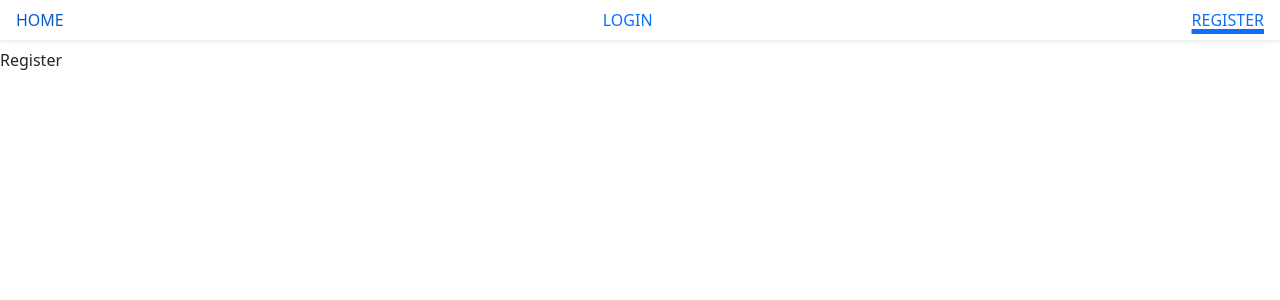
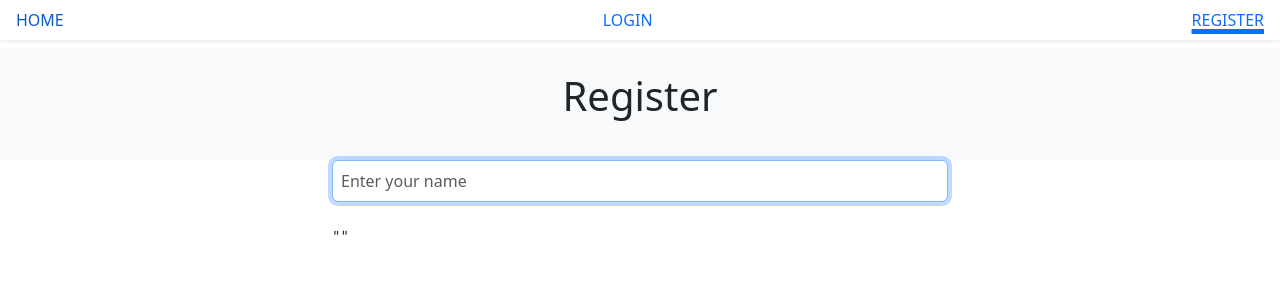
Before and after one commit to Christymonthomas/react-ecommerce, a React (Create React App) app in the folder client/: page /register in a window 1280 px wide. Shown: the top 300 px of the page. Built offline with nearby package versions, Linux system fonts and the light colour scheme.

Commit message:
Added useState hook in register page

```diff
--- a/client/src/components/cards/Jumbotron.js
+++ b/client/src/components/cards/Jumbotron.js
@@ -1,12 +1,12 @@
 import React from "react";
 
-const Jumbotron = () => {
+const Jumbotron = ({ title, subTitle }) => {
   return (
     <div className="container-fluid bg-primary">
       <div className="row">
         <div className="col text-center p-4 bg-light">
-          <h1>Page title</h1>
-          <p className="lead">Page subtitle</p>
+          <h1>{title}</h1>
+          <p className="lead">{subTitle}</p>
         </div>
       </div>
     </div>
--- a/client/src/pages/Home.js
+++ b/client/src/pages/Home.js
@@ -4,8 +4,7 @@ import Jumbotron from "../components/cards/Jumbotron";
 const Home = () => {
   return (
     <div>
-      <Jumbotron />
-      Home
+      <Jumbotron title="Hello World" subTitle="Welcome to React E-Commerce" />
     </div>
   );
 };
--- a/client/src/pages/Login.js
+++ b/client/src/pages/Login.js
@@ -1,7 +1,12 @@
 import React from "react";
+import Jumbotron from "../components/cards/Jumbotron";
 
 const Login = () => {
-  return <div>Login</div>;
+  return (
+    <div>
+      <Jumbotron title="Login" />
+    </div>
+  );
 };
 
 export default Login;
--- a/client/src/pages/Register.js
+++ b/client/src/pages/Register.js
@@ -1,7 +1,32 @@
-import React from "react";
+import React, { useState } from "react";
+
+import Jumbotron from "../components/cards/Jumbotron";
 
 const Register = () => {
-  return <div>Register</div>;
+  //state
+  const [name, setName] = useState("");
+  const [email, setEmail] = useState("");
+  const [password, setPassword] = useState("");
+  return (
+    <div>
+      <Jumbotron title="Register" />
+      <div className="container-fluid">
+        <div className="row">
+          <div className="col-md-6 offset-md-3">
+            <input
+              type="text"
+              className="form-control mb-4 p-2"
+              placeholder="Enter your name"
+              value={name}
+              onChange={(e) => setName(e.target.value)}
+              autoFocus
+            />
+            <pre>{JSON.stringify(name, null, 4)}</pre>
+          </div>
+        </div>
+      </div>
+    </div>
+  );
 };
 
 export default Register;
```
